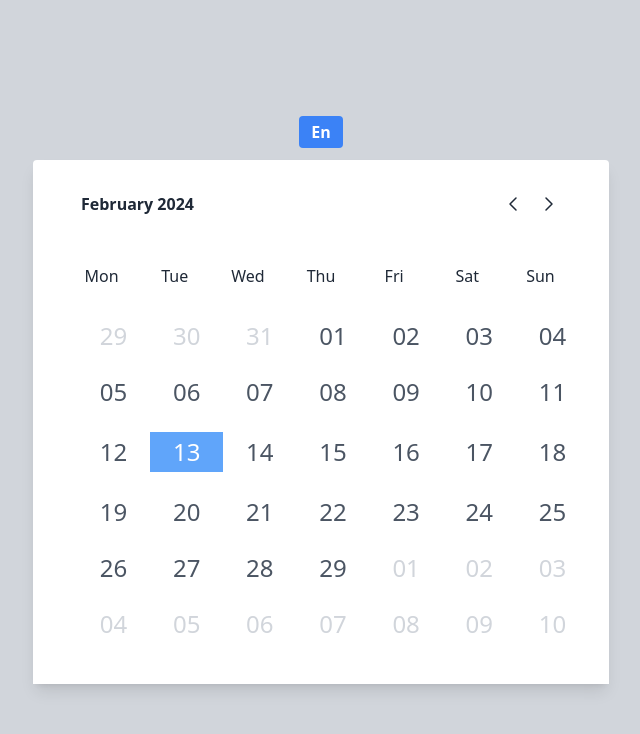
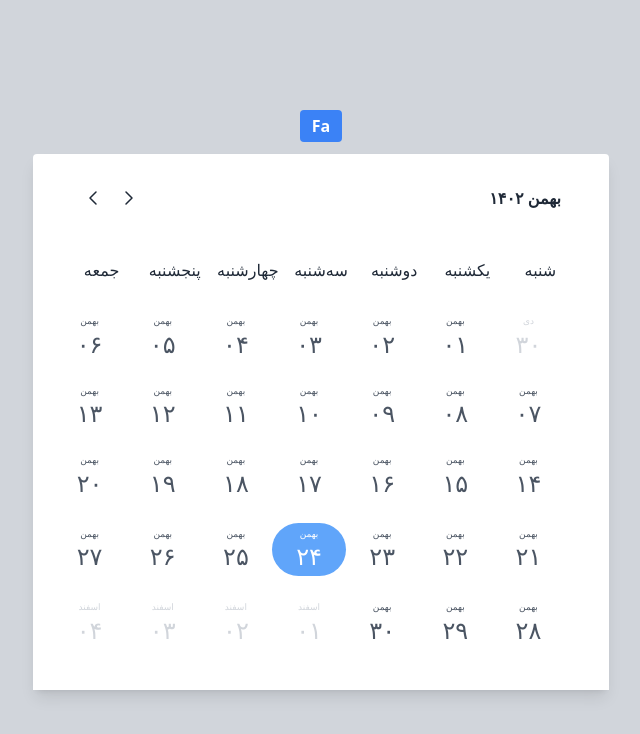
Before and after one commit to mehotkhan/z-calendar-docs, a Vue app: page / in a window 1280 px wide. Shown: the top 734 px of the page, without its empty margins (319-959 px from the left). Built offline with nearby package versions, Linux system fonts and the light colour scheme.

Commit message:
core Fa + EN

```diff
--- a/src/components/Calendar.vue
+++ b/src/components/Calendar.vue
@@ -6,6 +6,7 @@ const props = defineProps({
     locale: String,
     dir: String,
     inputDate: Object,
+    weekOffset: Number,
 })
 
 
@@ -22,29 +23,24 @@ onMounted(() => {
 
 watch(props, async (newProps) => {
     const localParts = newProps.inputDate.toLocaleParts()
-    console.log(localParts)
-    console.log(newProps.inputDate)
-
-    const month = localParts[0].value
-    const day = localParts[2].value
-    dayOffset.value = day
-    console.log(month, day)
+    dayOffset.value = localParts[2].value
 })
 
 
 
-const weekdaysShort = computed(() => Info.weekdays('short', { locale: props.locale, useLocaleWeeks: true }))
+const weekdaysShort = computed(() => {
+    return weekDayShift(Info.weekdays('short', { locale: props.locale, useLocaleWeeks: false }), props.weekOffset)
+}
+
+
+)
 const currentDate = computed(() => props.inputDate.plus({ month: monthSelector.value }))
 const monthName = computed(() => currentDate.value.toFormat('LLLL', { locale: props.locale }))
 const yearName = computed(() => currentDate.value.toFormat('yyyy', { locale: props.locale }))
-// standard :)
-// const start = computed(() => currentDate.value.startOf('month').startOf('week'))
-// const end = computed(() => currentDate.value.endOf('month').endOf('week'))
 
-
-// Hacked One :)
-const start = computed(() => currentDate.value.minus({ day: dayOffset.value }).startOf('week'))
-const end = computed(() => start.value.plus({ day: 35 }).endOf('week'))
+// find start of month + 31 day :)
+const start = computed(() => currentDate.value.minus({ day: dayOffset.value }).startOf('week', { useLocaleWeeks: true }))
+const end = computed(() => start.value.plus({ day: 31 }).endOf('week', { useLocaleWeeks: true }))
 
 
 const range = computed(() => Interval.fromDateTimes(start.value, end.value).splitBy({ days: 1 }))
@@ -68,7 +64,13 @@ const weekGenerator = (rangeDays) => {
         });
     })
 }
+const weekDayShift = (weekArray, shiftNum) => [
+    ...weekArray.slice(shiftNum - 1),
+    ...weekArray.slice(0, shiftNum - 1)
+]
 weekGenerator(range.value)
+
+
 
 watch(range, async (newRange) => {
     weekGenerator(newRange)
@@ -76,7 +78,7 @@ watch(range, async (newRange) => {
 </script>
 <template>
     <div class="md:p-8 p-5 dark:bg-gray-800 bg-white rounded-t ">
-        <div class="px-4 flex items-center justify-between">
+        <div class="px-4 flex items-center justify-between " :class="dir == 'rtl' && 'flex-row-reverse'">
             <span tabindex="0" class="focus:outline-none  text-base font-bold dark:text-gray-100 text-gray-800">{{ monthName
             }}
                 {{ yearName }}</span>
@@ -112,11 +114,13 @@ watch(range, async (newRange) => {
                 </div>
                 <div class="grid grid-cols-7 gap-0 mt-5 ">
 
-                    <div v-for="day in days" class="w-full flex justify-center flex-col px-2 m-3 items-center"
+                    <div v-for="day in days" class="w-full flex justify-center flex-col items-center  rounded-full m-3"
                         :class="day.dayClass">
+                        <span class="text-[9px]">
+                            {{ day.monthName }}
+                        </span>
 
-
-                        <div class="text-2xl font-medium rounded-full">{{
+                        <div class="text-2xl font-medium">{{
                             day.dayNum
                         }}
                         </div>
--- a/src/components/HelloWorld.vue
+++ b/src/components/HelloWorld.vue
@@ -1,12 +1,14 @@
 <script setup lang="ts">
-import { ref, computed, watch, onMounted } from 'vue'
-import { DateTime, Interval, Info } from "luxon";
-import Calendar from './Calendar.vue'
+import { DateTime, Settings, WeekdayNumbers } from "luxon";
+import { ref } from 'vue';
+import Calendar from './Calendar.vue';
+
 // import Events from './Events.vue'
 
-const lngMode = ref<string>('en')
+const lngMode = ref<string>('fa')
 const dirMode = ref<string>('ltr')
 const locale = ref<string>('')
+const weekOffset = ref<WeekdayNumbers>(1)
 const inputDate = ref<object>()
 
 const switchMode = () => {
@@ -18,10 +20,14 @@ const bootUp = () => {
   if (lngMode.value == 'fa') {
     locale.value = 'fa-IR'
     dirMode.value = 'rtl'
-    inputDate.value = DateTime.local().reconfigure({ outputCalendar: "persian" });
+    weekOffset.value = 6
+    Settings.defaultWeekSettings = { firstDay: weekOffset.value, minimalDays: 1, weekend: [4, 5] }
+    inputDate.value = DateTime.local().reconfigure({ outputCalendar: "persian" })
   } else {
     dirMode.value = 'ltr'
     locale.value = 'en-GB'
+    weekOffset.value = 1
+    Settings.defaultWeekSettings = { firstDay: weekOffset.value, minimalDays: 1, weekend: [6, 7] }
     inputDate.value = DateTime.local()
   }
 }
@@ -39,7 +45,7 @@ bootUp()
         {{ lngMode }}</button>
     </div>
     <div class="max-w-xl w-full shadow-lg">
-      <Calendar :locale="locale" :inputDate="inputDate" :dir="dirMode" />
+      <Calendar :locale="locale" :inputDate="inputDate" :dir="dirMode" :weekOffset="weekOffset" />
     </div>
   </div>
 </template>
```
